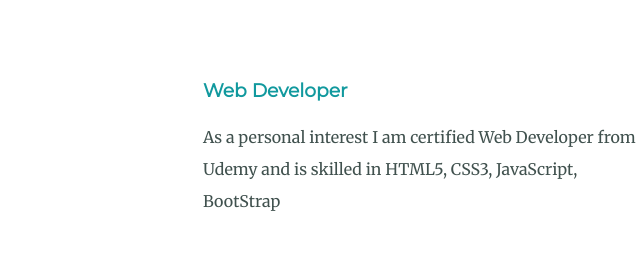
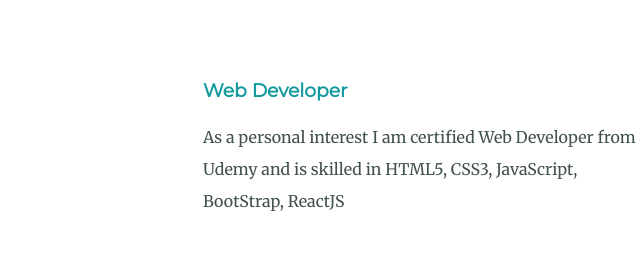
Before and after one commit to ayushik28/My-Site, a plain HTML site: page index.html in a window 1280 px wide. Shown: the part 1820-2087 px from the top of the page, 117-757 px from the left. Drawn offline with Linux system fonts and the light colour scheme.

Commit message:
Update index.html

```diff
--- a/index.html
+++ b/index.html
@@ -36,7 +36,7 @@
         <div class="skill-row">
           <img class="Developer" src="develop.jfif" alt="">
           <h3>Web Developer</h3>
-          <p>As a personal interest I am certified Web Developer from Udemy and is skilled in HTML5, CSS3, JavaScript, BootStrap</p>
+          <p>As a personal interest I am certified Web Developer from Udemy and is skilled in HTML5, CSS3, JavaScript, BootStrap, ReactJS</p>
         </div>
       </div>
       <hr>
```
